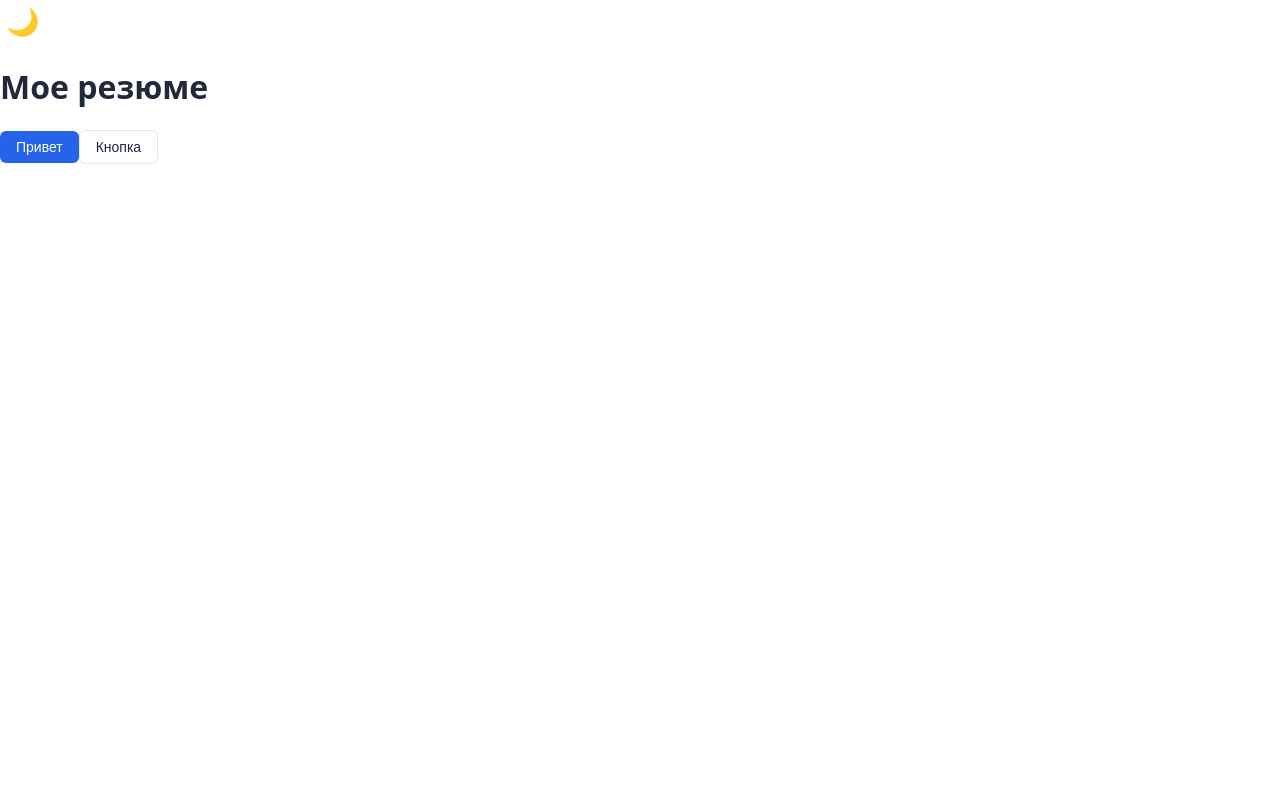
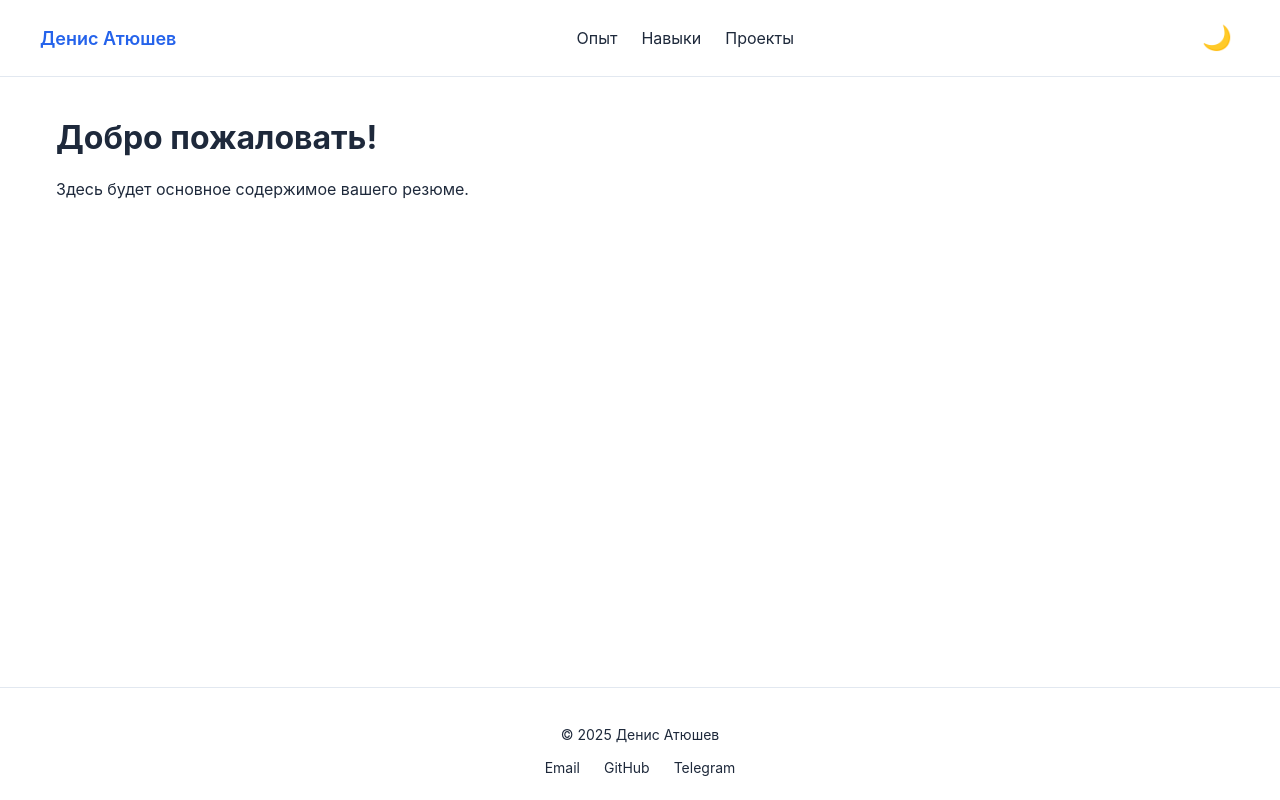
Before and after one commit to AtyushevD/portfolio, a Next.js app: page / in a window 1280 px wide. Built offline with nearby package versions, Linux system fonts and the light colour scheme.

Commit message:
Добавил основной лейаут с header и footer

```diff
--- a/src/app/globals.css
+++ b/src/app/globals.css
@@ -6,3 +6,19 @@ body {
   margin: 0;
   font-family: system-ui, sans-serif;
 }
+
+.root-layout {
+  min-height: 100vh;
+  display: flex;
+  flex-direction: column;
+  margin: 0;
+  font-family: 'Inter', sans-serif;
+}
+
+.main-content {
+  flex: 1;
+  width: 100%;
+  max-width: 1200px;
+  margin: 0 auto;
+  padding: 20px;
+}
--- a/src/app/layout.tsx
+++ b/src/app/layout.tsx
@@ -1,8 +1,12 @@
 import { Providers } from './providers';
+import { Header } from '@/components/layout/Header';
+import { Footer } from '@/components/layout/Footer';
 import type { Metadata } from 'next';
 
+import './globals.css';
+
 export const metadata: Metadata = {
-  title: 'Резюме Дениса Атюшева',
+  title: 'Денис Атюшев | Frontend-разработчик',
 };
 
 export default function RootLayout({
@@ -11,10 +15,14 @@ export default function RootLayout({
   children: React.ReactNode;
 }) {
   return (
-    <html lang="ru">
-      <body>
+    <html lang="ru" suppressHydrationWarning>
+      <body className="root-layout">
         <Providers>
-          {children}
+          <Header />
+          <main className="main-content">
+            {children}
+          </main>
+        <Footer />
         </Providers>
       </body>
     </html>
--- a/src/app/page.tsx
+++ b/src/app/page.tsx
@@ -1,13 +1,10 @@
-import { Button } from '@/components/ui/Button';
-import { ThemeSwitcher } from '@/components/ui/ThemeSwitcher';
+import { Container } from '@/components/layout/Container';
 
 export default function Home() {
   return (
-    <main>
-      <ThemeSwitcher />
-      <h1>Мое резюме</h1>
-      <Button variant="primary">Привет</Button>
-      <Button variant="secondary">Кнопка</Button>
-    </main>
+    <Container>
+      <h1>Добро пожаловать!</h1>
+      <p>Здесь будет основное содержимое вашего резюме.</p>
+    </Container>
   );
 }
--- /dev/null
+++ b/src/components/layout/Container/Container.module.css
@@ -0,0 +1,6 @@
+.container {
+  width: 100%;
+  max-width: 1200px;
+  margin: 0 auto;
+  padding: 0 1rem;
+}
--- /dev/null
+++ b/src/components/layout/Container/Container.tsx
@@ -0,0 +1,15 @@
+import { ReactNode } from 'react';
+import styles from './Container.module.css';
+
+type ContainerProps = {
+  children: ReactNode;
+  className?: string;
+};
+
+export const Container =({ children, className = '' }: ContainerProps) => {
+  return (
+    <div className={`${styles.container} ${className}`}>
+      {children}
+    </div>
+  );
+}
--- /dev/null
+++ b/src/components/layout/Container/index.ts
@@ -0,0 +1 @@
+export {Container} from './Container';
--- /dev/null
+++ b/src/components/layout/Footer/Footer.module.css
@@ -0,0 +1,36 @@
+.footer {
+  background-color: var(--color-bg-dark);
+  border-top: 1px solid var(--color-border);
+  padding: 24px 0;
+}
+
+.footerContainer {
+  width: 100%;
+  max-width: 1200px;
+  margin: 0 auto;
+  padding: 0 20px;
+  text-align: center;
+}
+
+.copyright {
+  color: var(--color-text-light);
+  margin-bottom: 16px;
+  font-size: 14px;
+}
+
+.links {
+  display: flex;
+  justify-content: center;
+  gap: 24px;
+}
+
+.link {
+  color: var(--color-text-light);
+  text-decoration: none;
+  transition: color 0.2s ease;
+  font-size: 14px;
+}
+
+.link:hover {
+  color: var(--color-primary);
+}
--- /dev/null
+++ b/src/components/layout/Footer/Footer.tsx
@@ -0,0 +1,24 @@
+import styles from './Footer.module.css';
+
+export const Footer = () => {
+  return (
+    <footer className={styles.footer}>
+      <div className={styles.footerContainer}>
+        <p className={styles.copyright}>
+          © {new Date().getFullYear()} Денис Атюшев
+        </p>
+        <div className={styles.links}>
+          <a href="mailto:denis.atyushev@yandex.ru" className={styles.link}>
+            Email
+          </a>
+          <a href="https://github.com/AtyushevD" target="_blank" className={styles.link}>
+            GitHub
+          </a>
+          <a href="https://t.me/DenisA321" target="_blank" className={styles.link}>
+            Telegram
+          </a>
+        </div>
+      </div>
+    </footer>
+  );
+}
--- /dev/null
+++ b/src/components/layout/Footer/index.ts
@@ -0,0 +1 @@
+export {Footer} from './Footer';
--- /dev/null
+++ b/src/components/layout/Header/Header.module.css
@@ -0,0 +1,40 @@
+.header {
+  background-color: var(--color-bg);
+  border-bottom: 1px solid var(--color-border);
+  padding: 16px 0;
+  position: sticky;
+  top: 0;
+  z-index: 100;
+}
+
+.headerContainer {
+  width: 100%;
+  max-width: 1200px;
+  margin: 0 auto;
+  padding: 0 20px;
+  display: flex;
+  justify-content: space-between;
+  align-items: center;
+}
+
+.logo {
+  font-size: 18px;
+  font-weight: 600;
+  color: var(--color-primary);
+  text-decoration: none;
+}
+
+.nav {
+  display: flex;
+  gap: 24px;
+}
+
+.navLink {
+  color: var(--color-text);
+  text-decoration: none;
+  transition: color 0.2s ease;
+}
+
+.navLink:hover {
+  color: var(--color-primary);
+}
--- /dev/null
+++ b/src/components/layout/Header/Header.tsx
@@ -0,0 +1,31 @@
+'use client';
+
+import Link from 'next/link';
+import { ThemeSwitcher } from '@/components/ui/ThemeSwitcher';
+import styles from './Header.module.css';
+
+export const Header = () => {
+  return (
+    <header className={styles.header}>
+      <div className={styles.headerContainer}>
+        <Link href="/" className={styles.logo}>
+          Денис Атюшев
+        </Link>
+
+        <nav className={styles.nav}>
+          <Link href="/experience" className={styles.navLink}>
+            Опыт
+          </Link>
+          <Link href="/skills" className={styles.navLink}>
+            Навыки
+          </Link>
+          <Link href="/projects" className={styles.navLink}>
+            Проекты
+          </Link>
+        </nav>
+
+        <ThemeSwitcher />
+      </div>
+    </header>
+  );
+}
--- /dev/null
+++ b/src/components/layout/Header/index.ts
@@ -0,0 +1 @@
+export {Header} from './Header';
```
